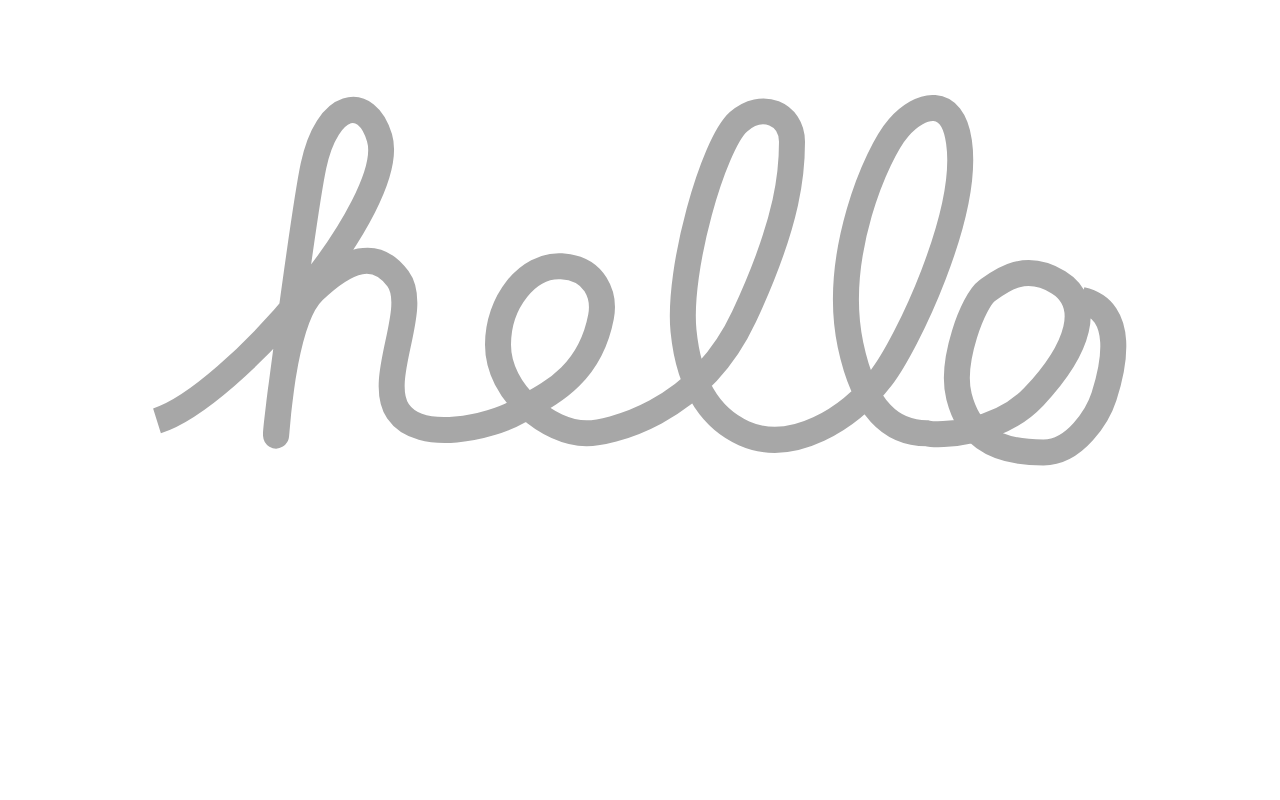
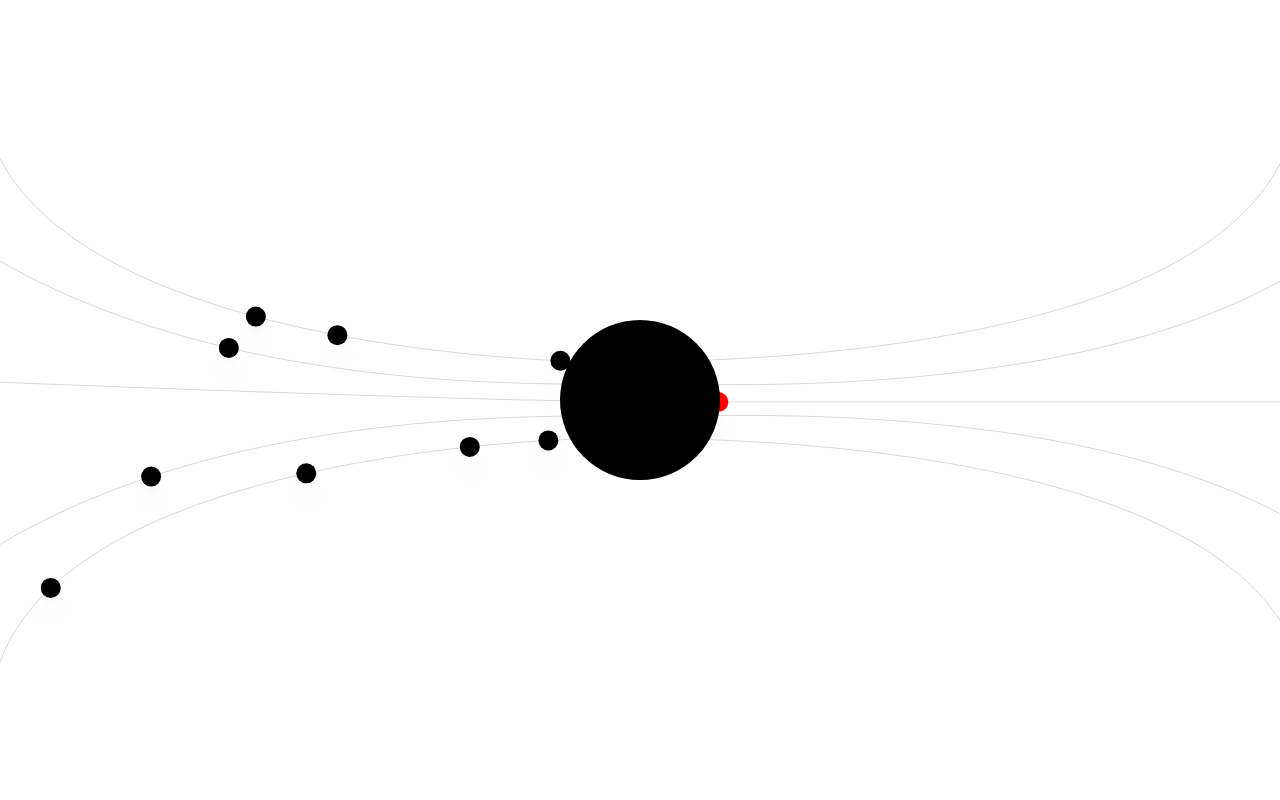
Before and after one commit to vansh-nagar/Bento, a React (Vite) app: page / in a window 1280 px wide. Shown: the top 800 px of the page. Built offline with nearby package versions, Linux system fonts and the light colour scheme.

Commit message:
Add MotionPathPlugin to Page3 and enhance SVG animation with dynamic ball movement

```diff
--- a/src/components/bento1.jsx
+++ b/src/components/bento1.jsx
@@ -4,6 +4,7 @@ import { useGSAP } from "@gsap/react";
 import gsap from "gsap";
 import ScrollTrigger from "gsap/ScrollTrigger";
 import { DrawSVGPlugin } from "gsap/DrawSVGPlugin";
+import { MotionPathPlugin } from "gsap/MotionPathPlugin";
 
 const catData = [
   {
@@ -38,14 +39,13 @@ const catData = [
 ];
 
 const Page3 = () => {
-  gsap.registerPlugin(ScrollTrigger);
-  gsap.registerPlugin(DrawSVGPlugin);
-
+  gsap.registerPlugin(ScrollTrigger, DrawSVGPlugin, MotionPathPlugin);
   const container = useRef(null);
   const overlay = useRef(null);
   const progressBar = useRef(null);
   const svg = useRef(null);
   const [scroll, setScroll] = useState(0);
+  const ball = useRef(null);
 
   const colorClass =
     "bg-[#282828] border border-[#454545] rounded-xl card overflow-hidden";
@@ -97,31 +97,85 @@ const Page3 = () => {
   }, []);
 
   useGSAP(() => {
-    gsap.from(svg.current, {
-      drawSVG: "0%",
-      duration: 3,
-      delay: 1,
+    const paths = gsap.utils.toArray(".path");
+
+    const balls = gsap.utils.toArray(".ball");
+
+    gsap.set(balls, { xPercent: -50, yPercent: -50 });
+
+    balls.forEach((ball) => {
+      const randomPath = paths[Math.floor(Math.random() * paths.length)];
+
+      gsap.to(ball, {
+        duration: 10,
+        delay: Math.random() * 20,
+        repeat: -1,
+        ease: "none",
+        motionPath: {
+          path: randomPath,
+          align: randomPath,
+          autoRotate: false,
+        },
+        onUpdate: function () {
+          const progress = this.progress(); // 'this' refers to the GSAP tween
+          console.log(progress);
+          if (progress > 0.5) {
+            ball.style.backgroundColor = "red";
+          } else {
+            ball.style.backgroundColor = "black";
+          }
+        },
+      });
     });
   });
 
   return (
-    <div>
-      <div className="h-[70vh] w-full bg-white flex justify-center items-center text-3xl">
+    <div className=" overflow-hidden">
+      <div className=" h-screen w-full     flex justify-center items-center">
+        <div className="h-[70vh] w-full bg-white flex justify-center items-center text-3xl ">
           <svg
-          width="974"
-          height="371"
-          viewBox="0 0 974 371"
+            width="1920"
+            height="918"
+            viewBox="0 0 1920 918"
             fill="none"
             xmlns="http://www.w3.org/2000/svg"
           >
             <path
-            d="M4 325.81C79 302.309 245.978 108.328 226.5 42.8096C213.568 -0.690468 174.5 5.3095 160.5 70.8097C151.617 112.371 123 329.31 123 338.31C123 358.81 126.5 228.31 160.5 195.81C194.5 163.31 223 153.81 245 183.81C267 213.81 223 283.81 245 316.31C267 348.81 337.5 332.31 365.5 316.31C393.5 300.31 436.476 282.31 448 221.81C452 200.81 442.5 173.31 408.5 171.31C374.5 169.31 345 207.31 345 249.81C345 297.81 396 338.31 433.5 338.31C453.5 338.31 545 320.31 591 221.81C637 123.31 639 74.0126 639 46.8096C639 18.8096 609 5.80956 585.5 26.8096C560.148 49.465 524.5 174.606 530.5 235.81C536.5 297.013 563 325.81 591 338.31C639 359.738 696.374 324.073 728.5 282.31C753.5 249.81 816.5 119.31 806 46.8096C799.289 0.474285 767.5 7.80958 745.5 32.8095C723.5 57.8094 678.868 161.31 697.5 249.81C711.5 316.31 740 338.31 774 338.31C785.5 340.937 844.6 340.052 881 301.5C926.5 253.31 939.5 208.119 905.5 187.31C871.5 166.5 847.672 185.858 834 195.81C820.328 205.761 797 266.448 806 301.5C815 336.552 836.269 357.5 890.5 357.5C922 357.5 944.88 320.541 951 301.5C960 273.5 974 215.19 928.5 205"
-            stroke="#A7A7A7"
-            stroke-width="26"
-            ref={svg}
+              d="M-163 130.5C183.5 459.5 810.5 434.5 947.5 434.5C1084.5 434.5 1758 472 2054.5 183"
+              stroke="#C3C3C3"
+              className="path"
+            />
+            <path
+              d="M-149 787.592C197.5 458.592 824.5 483.592 961.5 483.592C1098.5 483.592 1772 446.092 2068.5 735.092"
+              stroke="#C3C3C3"
+              className="path"
+            />
+            <path
+              d="M-28.5 1C4 367 774.5 402 911.5 402C1048.5 402 1927.5 402 1947.5 1"
+              stroke="#C3C3C3"
+              className="path"
+            />
+            <path
+              d="M-14.5 917.092C18 551.092 788.5 516.092 925.5 516.092C1062.5 516.092 1941.5 516.092 1961.5 917.092"
+              stroke="#C3C3C3"
+              className="path"
+            />
+            <path
+              d="M-252.5 422C338 447 828.5 462 965.5 462C1102.5 462 1541 462 2084.5 462"
+              stroke="#C3C3C3"
+              className="path"
             />
           </svg>
         </div>
+        <div className="h-40 w-40 z-50  absolute   bg-black rounded-full"></div>
+      </div>
+
+      {[...Array(20)].map((_, index) => (
+        <div
+          key={index}
+          className="h-5 w-5 bg-black rounded-full ball shadow-xl "
+        ></div>
+      ))}
 
       <div
         ref={container}
--- a/tailwind.config.js
+++ b/tailwind.config.js
@@ -2,7 +2,17 @@
 export default {
   content: ["./index.html", "./src/**/*.{js,ts,jsx,tsx}"],
   theme: {
-    extend: {},
+    extend: {
+      animation: {
+        border: "borderSpin 2s linear infinite",
+      },
+      keyframes: {
+        borderSpin: {
+          "0%": { backgroundPosition: "0% 50%" },
+          "100%": { backgroundPosition: "100% 50%" },
+        },
+      },
+    },
   },
   plugins: [],
 };
```
Lines whose indentation alone changed are shown as unchanged.
